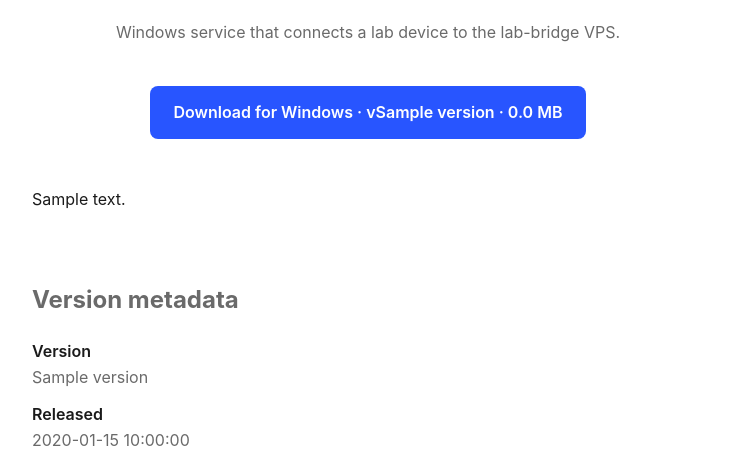
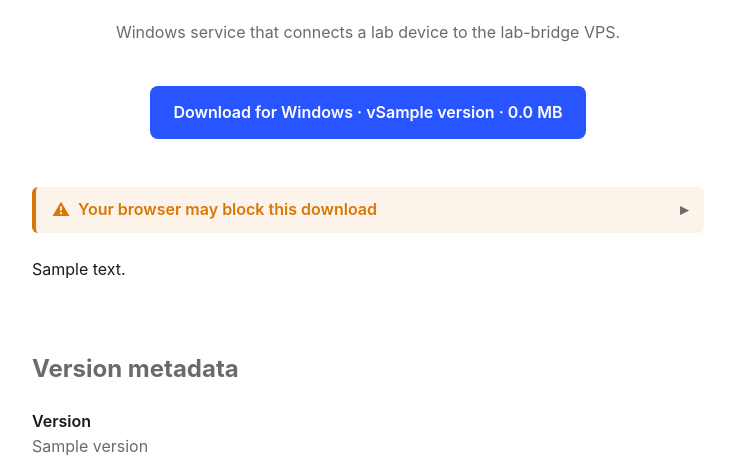
Before and after one commit to bioexperiment-lab-devices/lab-bridge, a FastAPI app: template compose/siteapp/app/templates/agent.html in a window 1280 px wide. Shown: the part 176-644 px from the top of the page, without its empty margins (272-1007 px from the left). Run offline with FastAPI, Linux system fonts and the light colour scheme; the template is opened without the code that fills it: most values are stand-ins (such as "Sample title", 1, 10 or a date in 2020); parts of the project's set-up code (start-up, migrations or seed data) failed here and were passed over.

Commit message:
feat(siteapp): warn about SmartScreen on agent download page
The Windows agent binary is unsigned and has no SmartScreen reputation,
so browsers tend to hide the download and Windows blocks the first launch.
Add a collapsible bilingual (EN/RU) notice under the download button with
step-by-step bypass instructions for both the browser-download warning and
the SmartScreen "protected your PC" dialog. The instructions reference
the actual versioned filename so users see the same name they downloaded.

Co-Authored-By: Claude Opus 4.7 (1M context) <noreply@anthropic.com>

```diff
--- a/compose/siteapp/app/static/site.css
+++ b/compose/siteapp/app/static/site.css
@@ -149,6 +149,51 @@ footer { color: var(--muted); padding: 32px; text-align: center; font-size: 14px
 .download-button { display: inline-block; margin-top: 24px; padding: 14px 24px; background: var(--accent); color: #fff; border-radius: 8px; font-weight: 600; border: 0; cursor: pointer; }
 .download-button:disabled { background: var(--muted); cursor: not-allowed; }
 .agent-body { max-width: var(--max-prose); margin: 0 auto; padding: 24px; }
+
+.agent-notice { max-width: var(--max-prose); margin: 24px auto 0; padding: 0 24px; }
+.agent-notice details {
+  border-left: 4px solid var(--alert-accent);
+  border-radius: 6px;
+  background: color-mix(in srgb, var(--alert-accent) 8%, var(--bg));
+  padding: 10px 16px;
+}
+.agent-notice--warning { --alert-accent: #d97706; }
+.agent-notice summary {
+  cursor: pointer;
+  font-weight: 600;
+  color: var(--alert-accent);
+  list-style: none;
+  display: flex;
+  align-items: center;
+  gap: 8px;
+}
+.agent-notice summary::-webkit-details-marker { display: none; }
+.agent-notice summary::before {
+  content: "⚠";
+  font-size: 1.1em;
+  line-height: 1;
+}
+.agent-notice summary::after {
+  content: "▸";
+  margin-left: auto;
+  transition: transform 150ms ease;
+  color: var(--muted);
+}
+.agent-notice details[open] summary::after { transform: rotate(90deg); }
+.agent-notice details[open] summary { margin-bottom: 8px; }
+.agent-notice p { margin: 8px 0; }
+.agent-notice ol { margin: 6px 0 12px; padding-left: 24px; }
+.agent-notice li { margin: 4px 0; }
+.agent-notice code {
+  background: var(--code-bg);
+  padding: 0.1em 0.4em;
+  border-radius: 4px;
+  border: 1px solid var(--border);
+  font-family: ui-monospace, "SF Mono", Menlo, Consolas, "Liberation Mono", monospace;
+  font-size: 0.9em;
+  white-space: nowrap;
+}
+
 .agent-meta { max-width: var(--max-prose); margin: 0 auto; padding: 24px; color: var(--muted); }
 .agent-meta dt { font-weight: 600; color: var(--fg); }
 .agent-meta dd { margin: 0 0 12px; }
--- a/compose/siteapp/app/templates/agent.html
+++ b/compose/siteapp/app/templates/agent.html
@@ -22,6 +22,98 @@
   {% endif %}
 </section>
 
+{% if info %}
+<section class="agent-notice agent-notice--warning">
+  <details>
+    {% if lang == 'ru' %}
+    <summary>Браузер может заблокировать эту загрузку</summary>
+    <p>
+      Установщик агента — свежая Windows-программа, у которой пока нет
+      подписи доверенного издателя и накопленной репутации в Microsoft
+      Defender SmartScreen. Из-за этого браузер часто прячет скачанный
+      файл, а Windows отказывается запускать его при первом открытии.
+      Сам файл безопасен — при желании сверьте SHA-256 ниже с тем, что
+      прислал оператор lab-bridge.
+    </p>
+    <p><strong>Если браузер скрыл загрузку (Edge, Chrome, Brave):</strong></p>
+    <ol>
+      <li>Откройте список загрузок (<code>Ctrl</code>+<code>J</code>).</li>
+      <li>
+        Найдите <code>lab-bridge-agent-{{ info.version }}.exe</code>,
+        нажмите <code>⋯</code> (или правой кнопкой) и выберите
+        <strong>Сохранить</strong> / <strong>Keep</strong>.
+      </li>
+      <li>
+        Если появится «Этот файл может нанести вред компьютеру» —
+        выберите <strong>Сохранить опасный файл</strong> /
+        <strong>Keep dangerous file</strong>.
+      </li>
+    </ol>
+    <p>
+      <strong>Если при запуске Windows показывает
+      «Система Windows защитила ваш компьютер»:</strong>
+    </p>
+    <ol>
+      <li>
+        Нажмите <strong>Подробнее</strong> /
+        <strong>More info</strong> в окне SmartScreen.
+      </li>
+      <li>
+        Под текстом появится кнопка
+        <strong>Выполнить в любом случае</strong> /
+        <strong>Run anyway</strong> — нажмите её.
+      </li>
+      <li>
+        Этот выбор Windows запомнит, и при следующих запусках
+        предупреждение больше не появится.
+      </li>
+    </ol>
+    {% else %}
+    <summary>Your browser may block this download</summary>
+    <p>
+      The agent installer is a fresh Windows binary that doesn't yet
+      carry a trusted publisher signature or any reputation in Microsoft
+      Defender SmartScreen. As a result, browsers often hide the
+      downloaded file and Windows refuses to launch it on first run.
+      The file is safe — if you'd like to be sure, verify the SHA-256
+      below against the value the lab-bridge operator gave you.
+    </p>
+    <p><strong>If your browser hides the download (Edge, Chrome, Brave):</strong></p>
+    <ol>
+      <li>Open the downloads list (<code>Ctrl</code>+<code>J</code>).</li>
+      <li>
+        Find <code>lab-bridge-agent-{{ info.version }}.exe</code>,
+        click the <code>⋯</code> menu (or right-click) and choose
+        <strong>Keep</strong>.
+      </li>
+      <li>
+        If a second prompt warns "This file might harm your computer",
+        choose <strong>Keep dangerous file</strong>.
+      </li>
+    </ol>
+    <p>
+      <strong>When you double-click the .exe and Windows shows
+      "Windows protected your PC":</strong>
+    </p>
+    <ol>
+      <li>
+        Click <strong>More info</strong> in the SmartScreen dialog
+        (the "Run anyway" button is hidden until you do).
+      </li>
+      <li>
+        A <strong>Run anyway</strong> button appears beneath the text —
+        click it.
+      </li>
+      <li>
+        Windows remembers the choice on this PC, so the prompt won't
+        come back on later launches.
+      </li>
+    </ol>
+    {% endif %}
+  </details>
+</section>
+{% endif %}
+
 {% if body_html %}
 <section class="agent-body prose">{{ body_html|safe }}</section>
 {% endif %}
```
